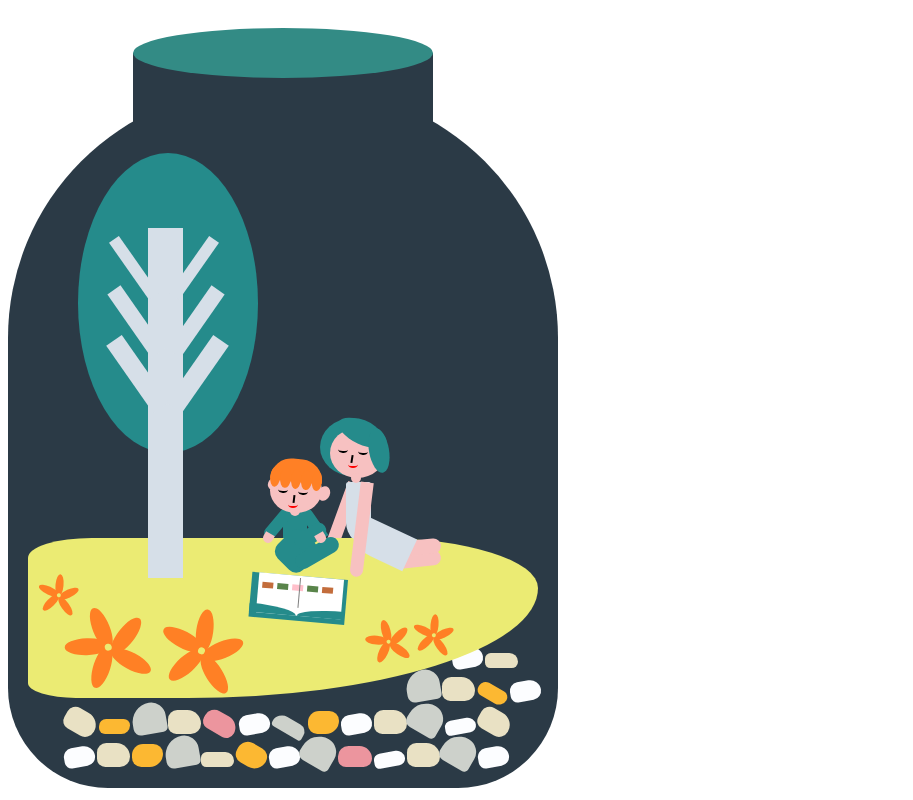
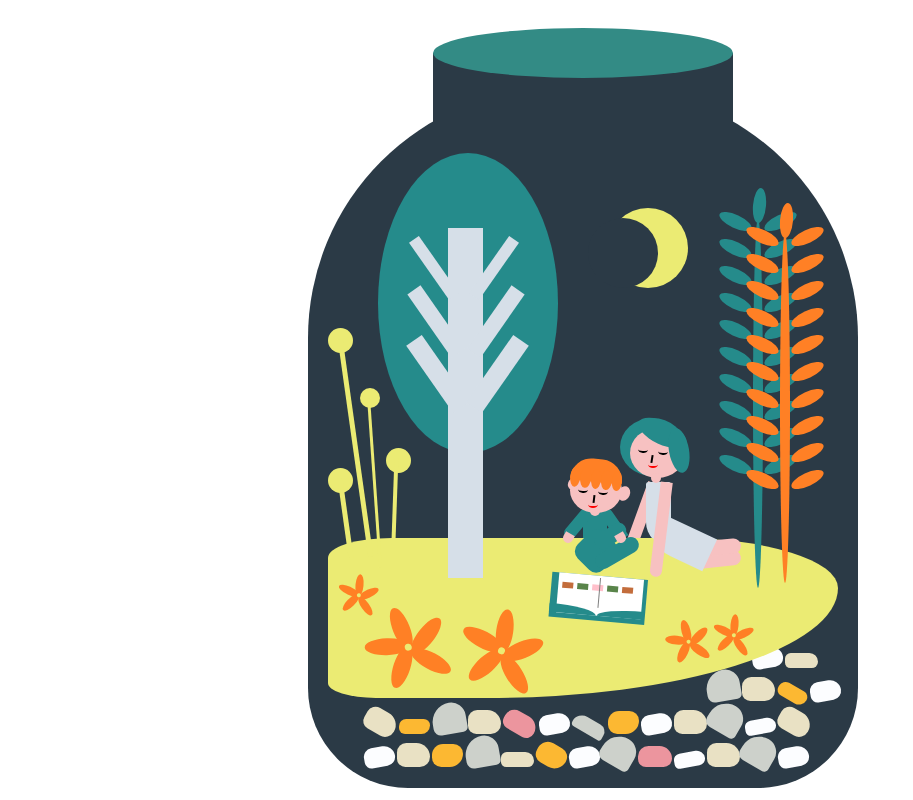
Before and after one commit to twelve13/terrarium, a plain HTML site: page index.html in a window 1280 px wide. Shown: the whole page, without its empty margins (0-913 px from the left). Drawn offline with Linux system fonts and the light colour scheme.

Commit message:
plants and moon

```diff
--- a/index.html
+++ b/index.html
@@ -5,6 +5,7 @@
 	<link rel="stylesheet" href="style.css">
 </head>
 <body>
+	<main>
 	<div id="container-opening"></div>
 	<div id="container-neck"></div>
 	<div id="container-body"></div>
@@ -152,6 +153,89 @@
 		<div id="l-pages"></div>
 		<div id="r-pages"></div>
 	</div>
+	<div class="plant r-plant">
+		<div class="leaves">
+			<div class="left-side">
+				<div></div>
+				<div></div>
+				<div></div>
+				<div></div>
+				<div></div>
+				<div></div>
+				<div></div>
+				<div></div>
+				<div></div>
+				<div></div>
+			</div>
+			<div class="stalk">
+				<div class="top"></div>
+				<div class="base"></div>
+			</div>
+			<div class="right-side">
+				<div></div>
+				<div></div>
+				<div></div>
+				<div></div>
+				<div></div>
+				<div></div>
+				<div></div>
+				<div></div>
+				<div></div>
+				<div></div>
+			</div>
+		</div>
+	</div>
+		<div class="plant l-plant">
+		<div class="leaves">
+			<div class="left-side">
+				<div></div>
+				<div></div>
+				<div></div>
+				<div></div>
+				<div></div>
+				<div></div>
+				<div></div>
+				<div></div>
+				<div></div>
+				<div></div>
+			</div>
+			<div class="stalk">
+				<div class="top"></div>
+				<div class="base"></div>
+			</div>
+			<div class="right-side">
+				<div></div>
+				<div></div>
+				<div></div>
+				<div></div>
+				<div></div>
+				<div></div>
+				<div></div>
+				<div></div>
+				<div></div>
+				<div></div>
+			</div>
+		</div>
+	</div>
+	<div class="round-plant">
+		<div class="bulb"></div>
+		<div class="stem"></div>
+	</div>
+	<div class="round-plant plant2">
+		<div class="bulb"></div>
+		<div class="stem"></div>
+	</div>
+	<div class="round-plant plant3">
+		<div class="bulb"></div>
+		<div class="stem"></div>
+	</div>
+		<div class="round-plant plant4">
+		<div class="bulb"></div>
+		<div class="stem"></div>
+	</div>
+	<div id="moon"></div>
+	<div id="moon-shadow"></div>
 <!-- 	inspired by https://i.pinimg.com/736x/57/de/35/57de3579bc5a28f3a2ef3d40c45138a8--illustration-art-terrarium-illustration.jpg -->
+</main>
 </body>
 </html>
--- a/style.css
+++ b/style.css
@@ -1,5 +1,9 @@
 * {
 	position: absolute;
+}
+
+main {
+	left: 300px;
 }
 
 #container-opening {
@@ -551,7 +555,7 @@
 	left: 2px;
 	top: 52px;
 	transform: rotate(20deg);
-	width: 13px;
+	width: 12px;
 	z-index: -2;
 }
 
@@ -561,26 +565,8 @@
 	left: 27px;
 	top: 54px;
 	transform: rotate(7deg);
-	width: 13px;
+	width: 12px;
 	z-index: 2;
-}
-
-#mom #l-hand {
-	border-radius: 0 0 100% 100%;
-	left: -5px;
-	height: 10px;
-	top: 65px;
-	transform: rotate(30deg);
-	width: 9px;
-}
-
-#mom #r-hand {
-	border-radius: 0 0 100% 100%;
-	left: 48px;
-	height: 10px;
-	top: 65px;
-	transform: rotate(-30deg);
-	width: 9px;
 }
 
 #book {
@@ -653,3 +639,169 @@
 	top: 572px;
 	width: 1px;
 }
+
+.r-plant {
+	left: 410px;
+	top: 200px;
+}
+
+.l-plant {
+	left: 437px;
+	top: 215px;
+}
+
+.plant .leaves {
+	display: flex;
+	width: 80px;
+}
+
+.leaves * {
+	border-radius: 100%;
+	height: 13px;
+	position: relative;
+	width: 35px;
+}
+
+.left-side, .right-side {
+	align-content: space-around;
+	display: flex;
+	flex-wrap: wrap;
+	height: 270px;
+	width: 50px;
+}
+
+.left-side * {
+	transform: rotate(25deg);
+}
+
+.right-side * {
+	transform: rotate(-25deg);
+}
+
+.r-plant .left-side *, .r-plant .right-side *, .r-plant .stalk * {
+	background-color: rgb(37, 139, 139);
+}
+
+.l-plant .left-side *, .l-plant .right-side *, .l-plant .stalk * {
+	background-color: rgb(255, 128, 37);
+}
+
+.r-plant .stalk {
+	height: 400px;
+	width: 10px;
+}
+
+.r-plant .stalk .top {
+	height: 35px;
+	width: 13px;
+	top: -20px;
+	transform: rotate(5deg);
+}
+
+.r-plant .stalk .base {
+	height: 370px;
+	top: -25px;
+	width: 10px;
+}
+
+.l-plant .stalk {
+	height: 400px;
+	width: 10px;
+}
+
+.l-plant .stalk .top {
+	height: 35px;
+	width: 13px;
+	top: -20px;
+	transform: rotate(5deg);
+}
+
+.l-plant .stalk .base {
+	height: 350px;
+	top: -25px;
+	width: 10px;
+}
+
+.round-plant {
+	left: 20px;
+	top: 460px;
+}
+
+.bulb {
+	background-color: rgb(235, 235, 115);
+	border-radius: 100%;
+	height: 25px;
+	width: 25px;
+}
+
+.stem {
+	background-color: rgb(235, 235, 115);
+	height: 80px;
+	left: 15px;
+	top: 10px;
+	transform: rotate(-8deg);
+	width: 5px;
+}
+
+.plant2 {
+	left: 30px;
+	top: 320px;
+}
+
+.plant2 .stem {
+	height: 220px;
+}
+
+.plant2 .bulb {
+	left: -10px;
+}
+
+.plant3 {
+	left: 50px;
+	top: 380px;
+}
+
+.plant3 .stem {
+	height: 170px;
+	transform: rotate(-4deg);
+	width: 3px;
+}
+
+.plant3 .bulb {
+	left: 2px;
+	height: 20px;
+	width: 20px;
+}
+
+.plant4 {
+	left: 70px;
+	top: 440px;
+}
+
+.plant4 .stem {
+	height: 80px;
+	transform: rotate(2deg);
+	width: 4px;
+}
+
+.plant4 .bulb {
+	left: 8px;
+}
+
+#moon {
+	background-color: rgb(235, 235, 115);
+	border-radius: 100%;
+	height: 80px;
+	left: 300px;
+	top: 200px;
+	width: 80px;
+}
+
+#moon-shadow {
+	background-color: rgb(43, 58, 70);
+	border-radius: 100%;
+	height: 70px;
+	left: 280px;
+	top: 210px;
+	width: 70px;
+}
```
